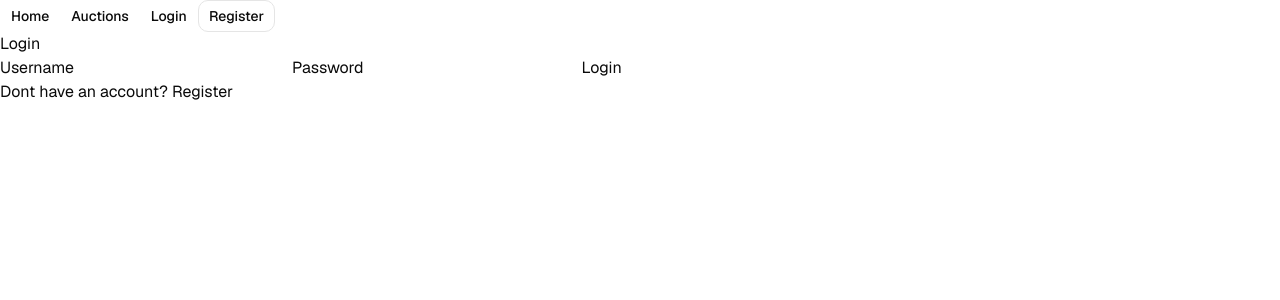
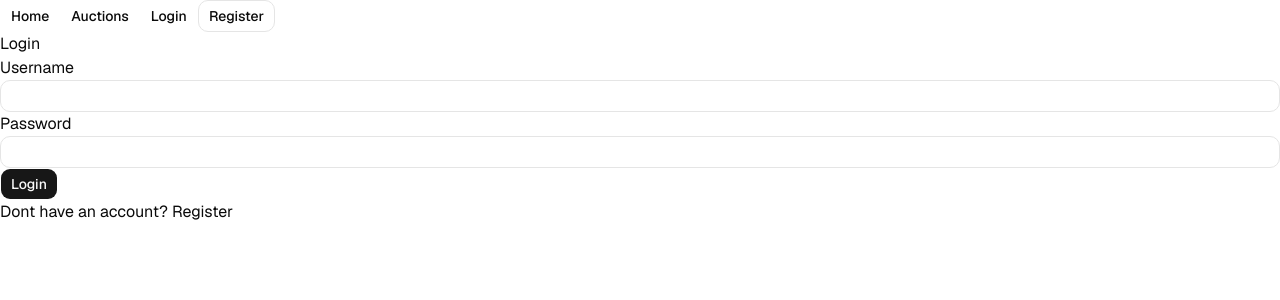
Before and after one commit to Austin7V/nextbay, a Next.js app: page /login in a window 1280 px wide. Shown: the top 300 px of the page. Built offline with nearby package versions, Linux system fonts and the light colour scheme; no server answers.

Commit message:
feat: style login form with shadcn

```diff
--- a/app/login/LoginForm.tsx
+++ b/app/login/LoginForm.tsx
@@ -1,6 +1,8 @@
 "use client";
 
 import { useActionState } from "react";
+import { Button } from "@/components/ui/button";
+import { Input } from "@/components/ui/input";
 import { loginAction, type AuthActionState } from "@/lib/authActions";
 
 const initialState: AuthActionState = {
@@ -16,16 +18,16 @@ export default function LoginForm() {
   return (
     <form action={formAction}>
       <label htmlFor="username">Username</label>
-      <input id="username" name="username" type="text" required />
+      <Input id="username" name="username" type="text" required />
 
       <label htmlFor="password">Password</label>
-      <input id="password" name="password" type="password" required />
+      <Input id="password" name="password" type="password" required />
 
       {state.error && <p>{state.error}</p>}
 
-      <button type="submit" disabled={pending}>
+      <Button type="submit" disabled={pending}>
         {pending ? "Logging in..." : "Login"}
-      </button>
+      </Button>
     </form>
   );
 }
```
